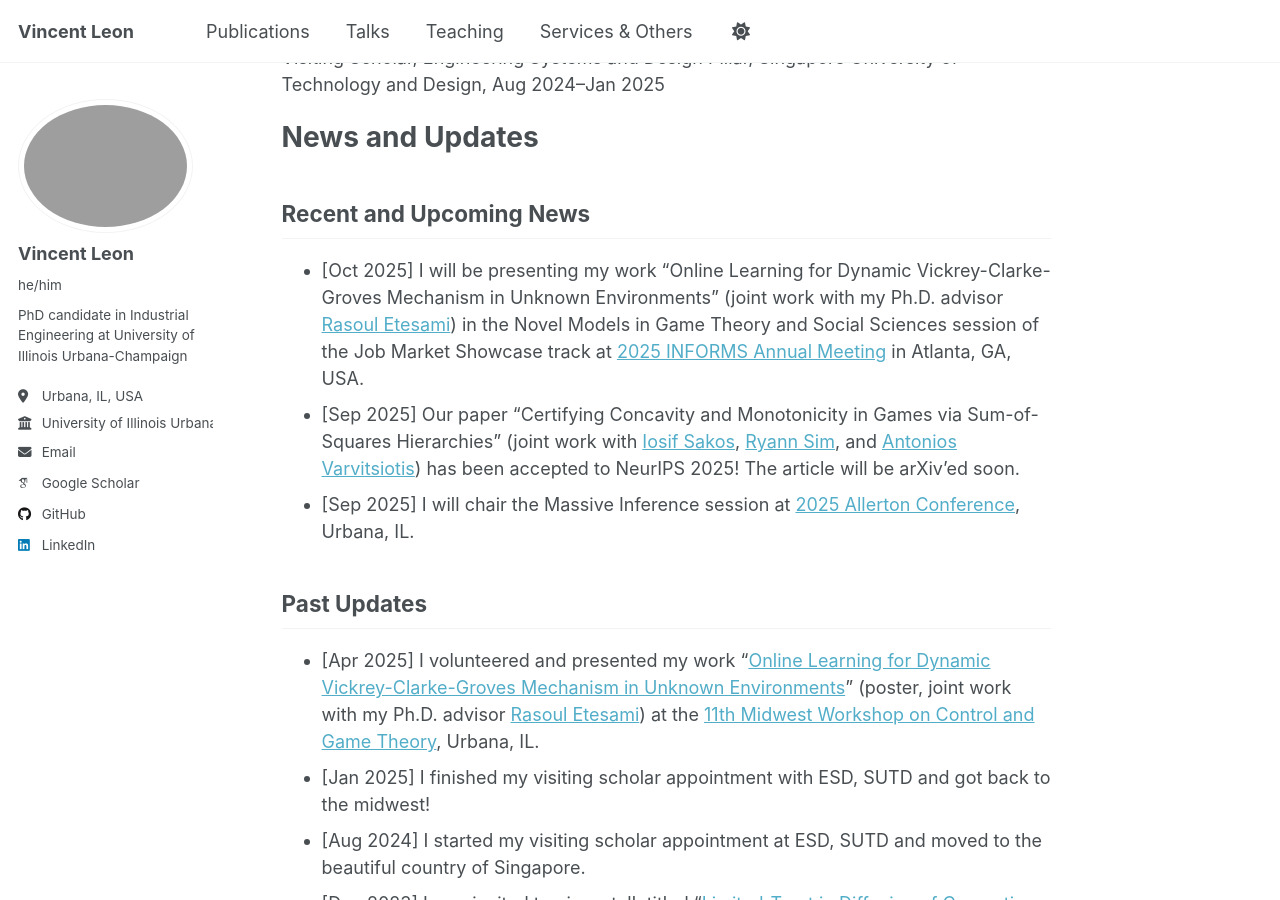
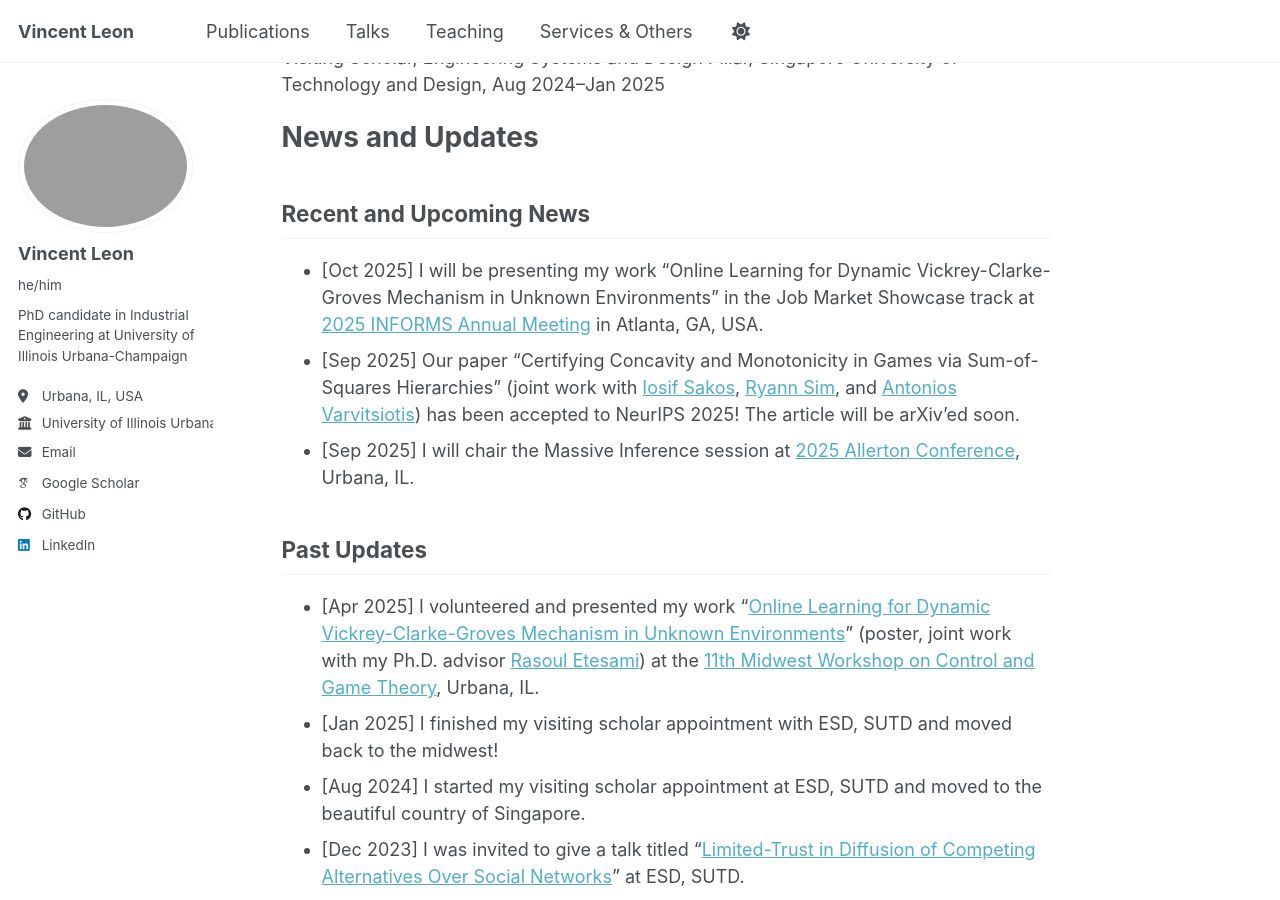
Before and after one commit to vin-leon/vin-leon.github.io, a Jekyll site: the page built from _pages/about.md, in a window 1280 px wide and 900 px high, scrolled down 942 px. Built offline with Jekyll 4.4.1, drawn with Linux system fonts in a browser that asks for light colours; some web fonts are replaced; a script that is not in the unit is left out.

Commit message:
Update about.md

```diff
--- a/_pages/about.md
+++ b/_pages/about.md
@@ -33,12 +33,12 @@ Visiting Scholar, Engineering Systems and Design Pillar, Singapore University of
 
 ## Recent and Upcoming News
 
-* [Oct 2025] I will be presenting my work "Online Learning for Dynamic Vickrey-Clarke-Groves Mechanism in Unknown Environments" (joint work with my Ph.D. advisor [Rasoul Etesami](https://etesami.ise.illinois.edu/)) in the Novel Models in Game Theory and Social Sciences session of the Job Market Showcase track at [2025 INFORMS Annual Meeting](https://meetings.informs.org/wordpress/annual/) in Atlanta, GA, USA.
+* [Oct 2025] I will be presenting my work "Online Learning for Dynamic Vickrey-Clarke-Groves Mechanism in Unknown Environments" in the Job Market Showcase track at [2025 INFORMS Annual Meeting](https://meetings.informs.org/wordpress/annual/) in Atlanta, GA, USA.
 * [Sep 2025] Our paper "Certifying Concavity and Monotonicity in Games via Sum-of-Squares Hierarchies" (joint work with [Iosif Sakos](https://www.sutd.edu.sg/profile/iosif-joseph-sakos/), [Ryann Sim](https://ryanndelion.github.io/), and [Antonios Varvitsiotis](https://sites.google.com/site/antoniosvarvitsiotis/)) has been accepted to NeurIPS 2025! The article will be arXiv'ed soon.
 * [Sep 2025] I will chair the Massive Inference session at [2025 Allerton Conference](https://allerton.csl.illinois.edu/), Urbana, IL.
 
 ## Past Updates
 * [Apr 2025] I volunteered and presented my work "[Online Learning for Dynamic Vickrey-Clarke-Groves Mechanism in Unknown Environments](https://publish.illinois.edu/11th-midwest-workshop-on-control-and-game-theory/poster-abstract/)" (poster, joint work with my Ph.D. advisor [Rasoul Etesami](https://etesami.ise.illinois.edu/)) at the [11th Midwest Workshop on Control and Game Theory](https://publish.illinois.edu/11th-midwest-workshop-on-control-and-game-theory/), Urbana, IL.
-* [Jan 2025] I finished my visiting scholar appointment with ESD, SUTD and got back to the midwest!
+* [Jan 2025] I finished my visiting scholar appointment with ESD, SUTD and moved back to the midwest!
 * [Aug 2024] I started my visiting scholar appointment at ESD, SUTD and moved to the beautiful country of Singapore.
 * [Dec 2023] I was invited to give a talk titled "[Limited-Trust in Diffusion of Competing Alternatives Over Social Networks](https://www.sutd.edu.sg/events-listing/vincent-leon-university-of-illinois-at-urbana-champaign-limited-trust-in-diffusion-of-competing-alternatives-over-social-networks-apurv-shukla-texas-am-university-diff/)" at ESD, SUTD.
```
